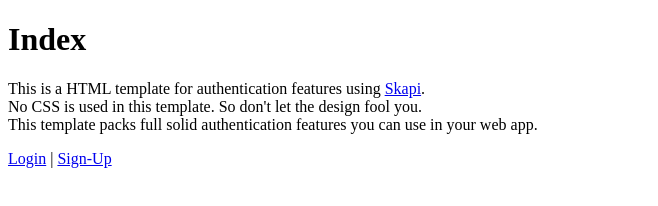
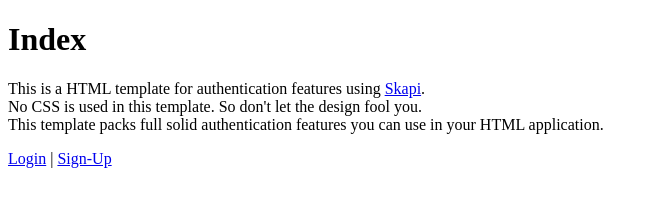
Before and after one commit to kkb75281/skapi-auth-html-template, a website: page index.html in a window 1280 px wide. Shown: the whole page, without its empty margins (0-658 px from the left). Drawn offline with Linux system fonts and the light colour scheme; a script that the page names is missing.

Commit message:
update description for authentication features in index.html

```diff
--- a/index.html
+++ b/index.html
@@ -33,7 +33,7 @@
         <br>
         No CSS is used in this template. So don't let the design fool you.
         <br>
-        This template packs full solid authentication features you can use in your web app.
+        This template packs full solid authentication features you can use in your HTML application.
     </p>
     <a href="login.html">Login</a>
     |
```
